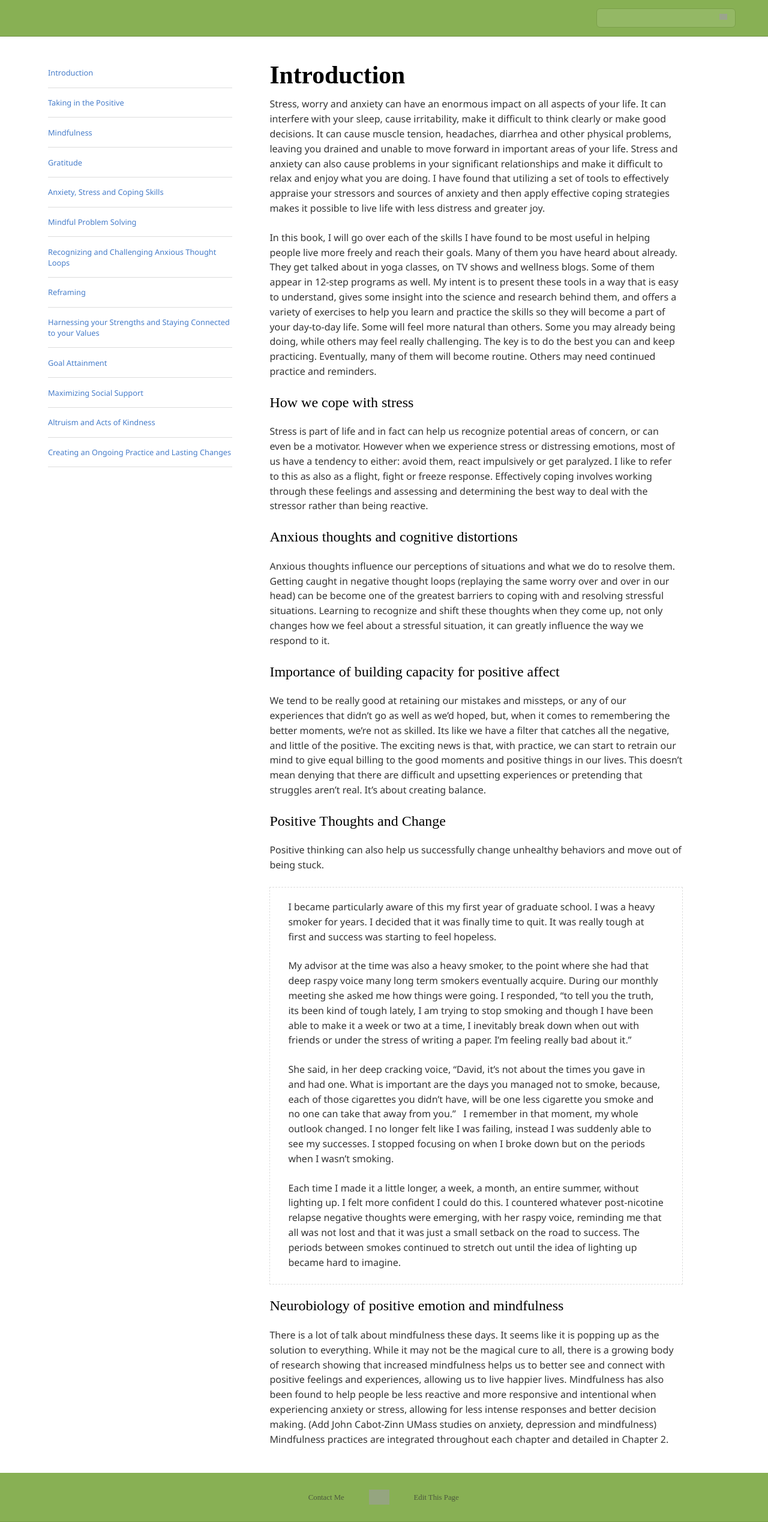
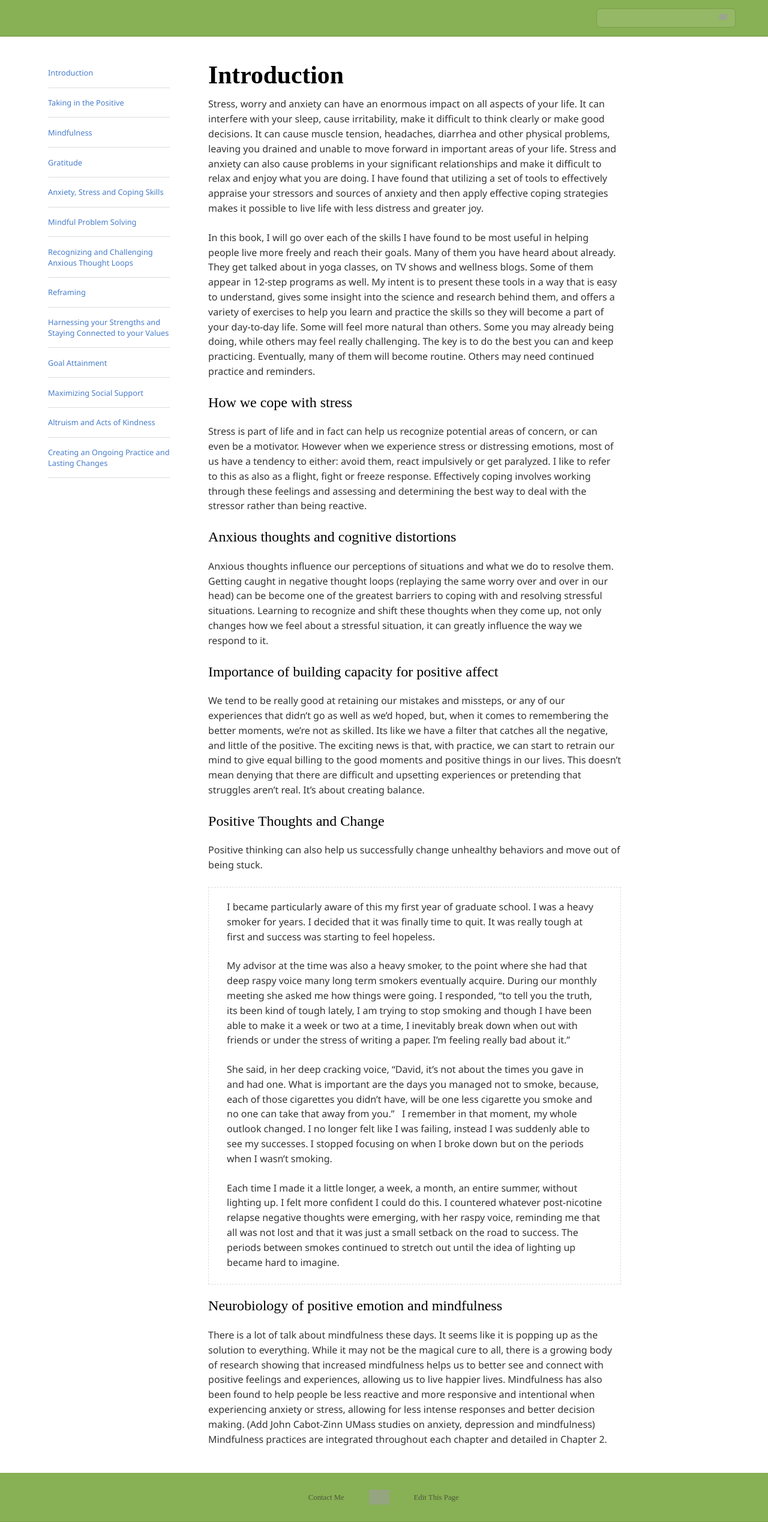
Before and after one commit to mtorres253/mtorres253.github.io, a Jekyll site: the page built from index.html, in a window 1280 px wide. Shown: the whole page at 60% size. Built offline with Jekyll 4.4.1, drawn with Linux system fonts in a browser that asks for light colours; nearby versions of some CDN libraries; some web fonts are replaced; grey boxes are pictures that could not be loaded.

Commit message:
style changes

```diff
--- a/css/main.scss
+++ b/css/main.scss
@@ -12,7 +12,7 @@ body {
 
 section {
   @include outer-container;
-  nav { @include span-columns(4); }
+  nav { @include span-columns(3); }
   article { @include span-columns(7); margin: 20px 0px;}
 }
 
@@ -33,7 +33,7 @@ nav {
     list-style-type: none;
     margin-right: .5em;
     border-bottom: 1px solid $light-gray;
-    width: 90%;
+    width: 85%;
     a {
       color: $action-color;
       font-family: $sans-serif;
```
